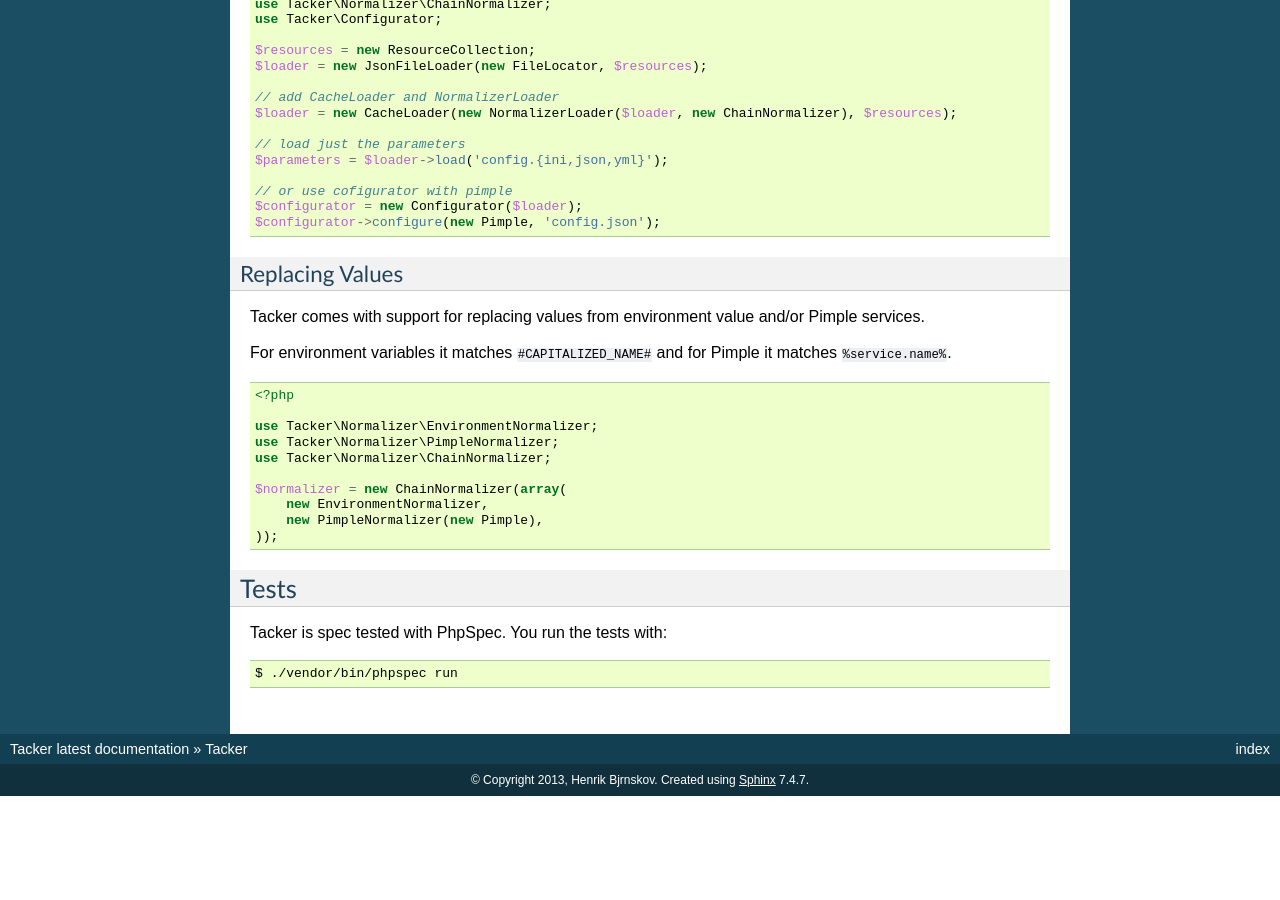
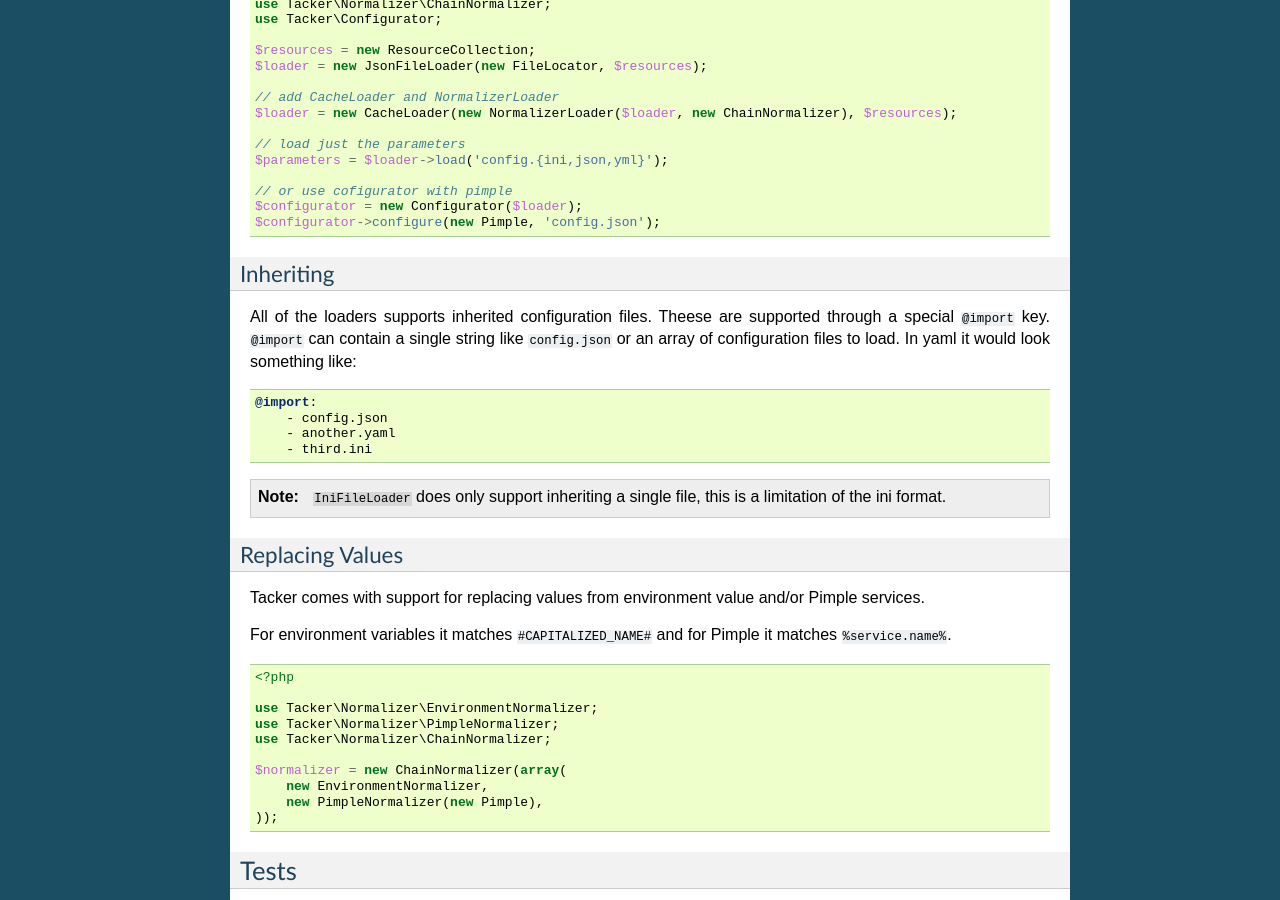
Before and after one commit to flint/tacker, a Sphinx documentation site: the page built from doc/index.rst, in a window 1280 px wide and 900 px high, scrolled down 747 px. Built offline with Sphinx 7.4.7, drawn with Linux system fonts in a browser that asks for light colours; before the commit the page ends 1543 px from its top, so only the background shows below that.

Commit message:
Add support for multiple @imports

```diff
--- a/doc/index.rst
+++ b/doc/index.rst
@@ -57,6 +57,24 @@ Getting Started
     $configurator = new Configurator($loader);
     $configurator->configure(new Pimple, 'config.json');
 
+Inheriting
+~~~~~~~~~~
+
+All of the loaders supports inherited configuration files. Theese are supported through a special ``@import`` key.
+``@import`` can contain a single string like ``config.json`` or an array of configuration files to load. In yaml
+it would look something like:
+
+.. code-block:: yaml
+
+    @import:
+        - config.json
+        - another.yaml
+        - third.ini
+
+.. note::
+
+    ``IniFileLoader`` does only support inheriting a single file, this is a limitation of the ini format.
+
 Replacing Values
 ~~~~~~~~~~~~~~~~
 
```
Also changed, not shown: 10 other files.
